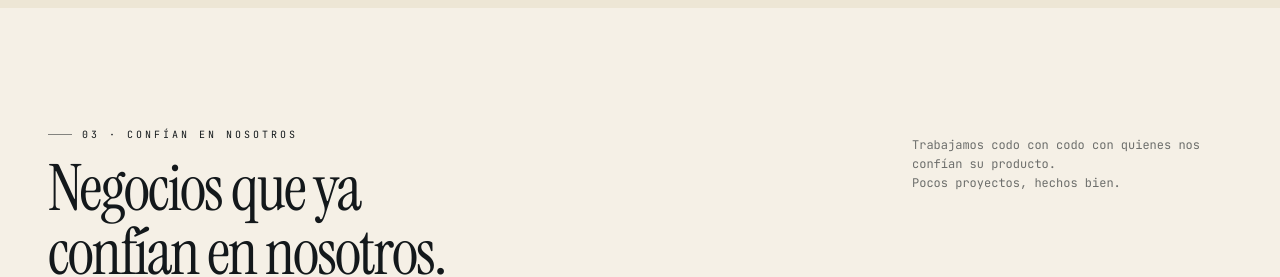
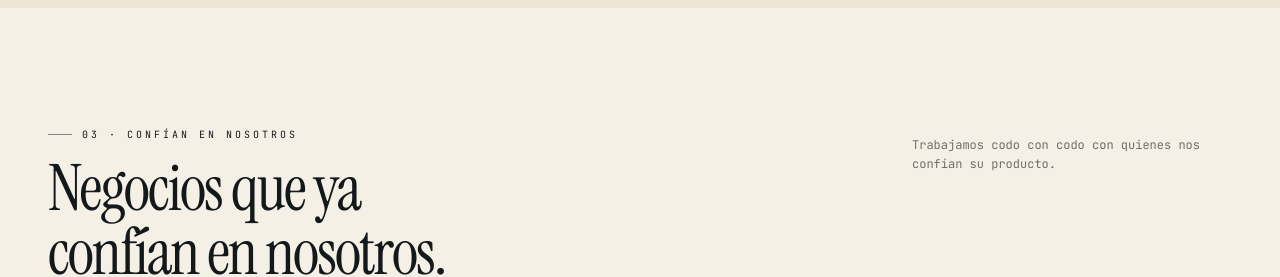
Before and after one commit to honestechfactory/landing-htf, a Next.js app: page / in a window 1280 px wide. Shown: the part 2320-2597 px from the top of the page. Built offline with nearby package versions, Linux system fonts and the light colour scheme.

Commit message:
fix: remove redundant text from portfolio section for clarity

```diff
--- a/src/components/Portfolio.tsx
+++ b/src/components/Portfolio.tsx
@@ -35,8 +35,6 @@ export default function Portfolio() {
         <ScrollReveal delay={0.2}>
           <p className="section-note">
             Trabajamos codo con codo con quienes nos confían su producto.
-            <br />
-            Pocos proyectos, hechos bien.
           </p>
         </ScrollReveal>
       </div>
```
